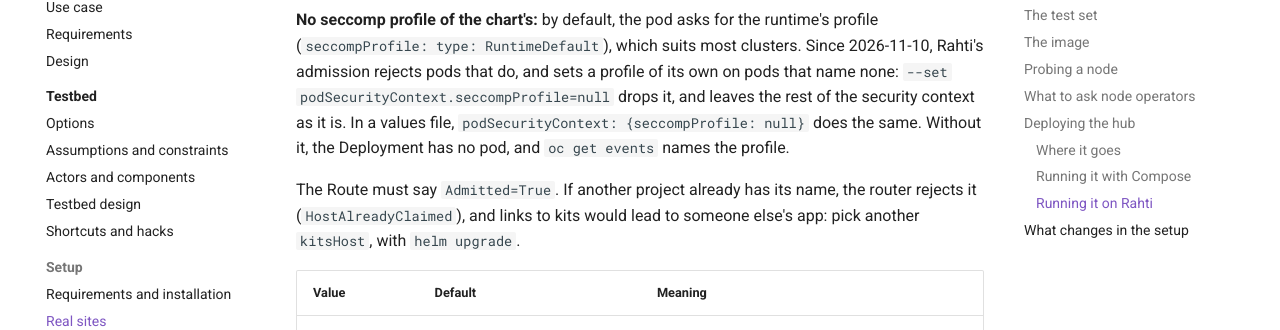
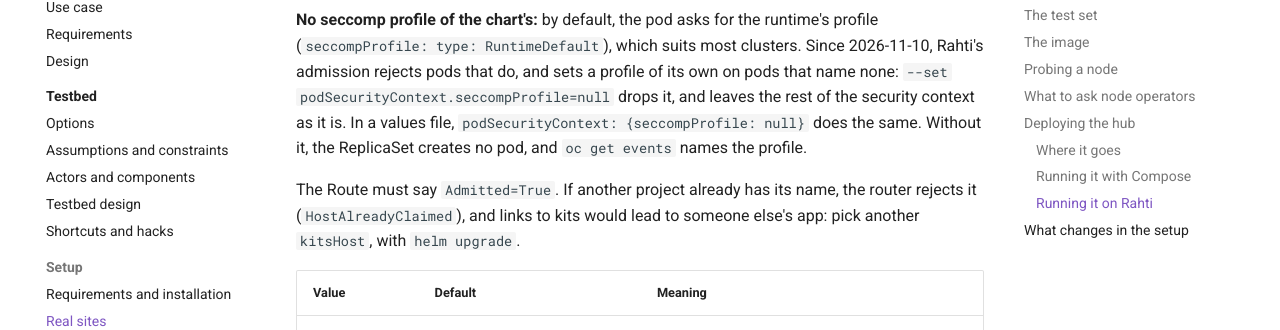
Before and after one commit to elixir-cloud-aai/nvflare-wes-testbed, an MkDocs documentation site: the page built from docs/setup/real-sites.md, in a window 1280 px wide and 900 px high, scrolled down 7961 px. Shown: the part 147-477 px from the top of the window. Built offline with MkDocs 1.6.1 and Material for MkDocs 9.7.7, drawn with Linux system fonts in a browser that asks for light colours; comment, search, counter and statistics services are not loaded.

Commit message:
docs: name the ReplicaSet in the Rahti hint
Co-Authored-By: Claude Opus 5.5 <noreply@anthropic.com>
Claude-Session: https://claude.ai/code/session_011FSoqMpmDCfbACLj3uy6xV

```diff
--- a/docs/setup/real-sites.md
+++ b/docs/setup/real-sites.md
@@ -193,7 +193,7 @@ oc get route hub-nvflare-wes-hub-kits -o jsonpath='{.status.ingress[0].condition
 
 **Two addresses:** by the example in [Rahti's docs](https://docs.csc.fi/cloud/rahti/configurations/loadbalancer-service/), the project's pool holds internal addresses (`192.168.…`), and `ip_pairs` pairs each with a public one (`<internal> - <public>`), the one CSC tells you. The Service shows the internal one. **Point the `A` record of the hub's name to the public one**: the kits name it, and sites can't reach the internal one. With more than one address in the pool, pick one with `--set loadBalancerIP=<internal address>`, never the public one, which MetalLB can't assign. Without an address, the Service stays `<pending>`. Without the Secret, the pod waits in `ContainerCreating`.
 
-**No seccomp profile of the chart's:** by default, the pod asks for the runtime's profile (`seccompProfile: type: RuntimeDefault`), which suits most clusters. Since 2026-11-10, Rahti's admission rejects pods that do, and sets a profile of its own on pods that name none: `--set podSecurityContext.seccompProfile=null` drops it, and leaves the rest of the security context as it is. In a values file, `podSecurityContext: {seccompProfile: null}` does the same. Without it, the Deployment has no pod, and `oc get events` names the profile.
+**No seccomp profile of the chart's:** by default, the pod asks for the runtime's profile (`seccompProfile: type: RuntimeDefault`), which suits most clusters. Since 2026-11-10, Rahti's admission rejects pods that do, and sets a profile of its own on pods that name none: `--set podSecurityContext.seccompProfile=null` drops it, and leaves the rest of the security context as it is. In a values file, `podSecurityContext: {seccompProfile: null}` does the same. Without it, the ReplicaSet creates no pod, and `oc get events` names the profile.
 
 The Route must say `Admitted=True`. If another project already has its name, the router rejects it (`HostAlreadyClaimed`), and links to kits would lead to someone else's app: pick another `kitsHost`, with `helm upgrade`.
 
```
